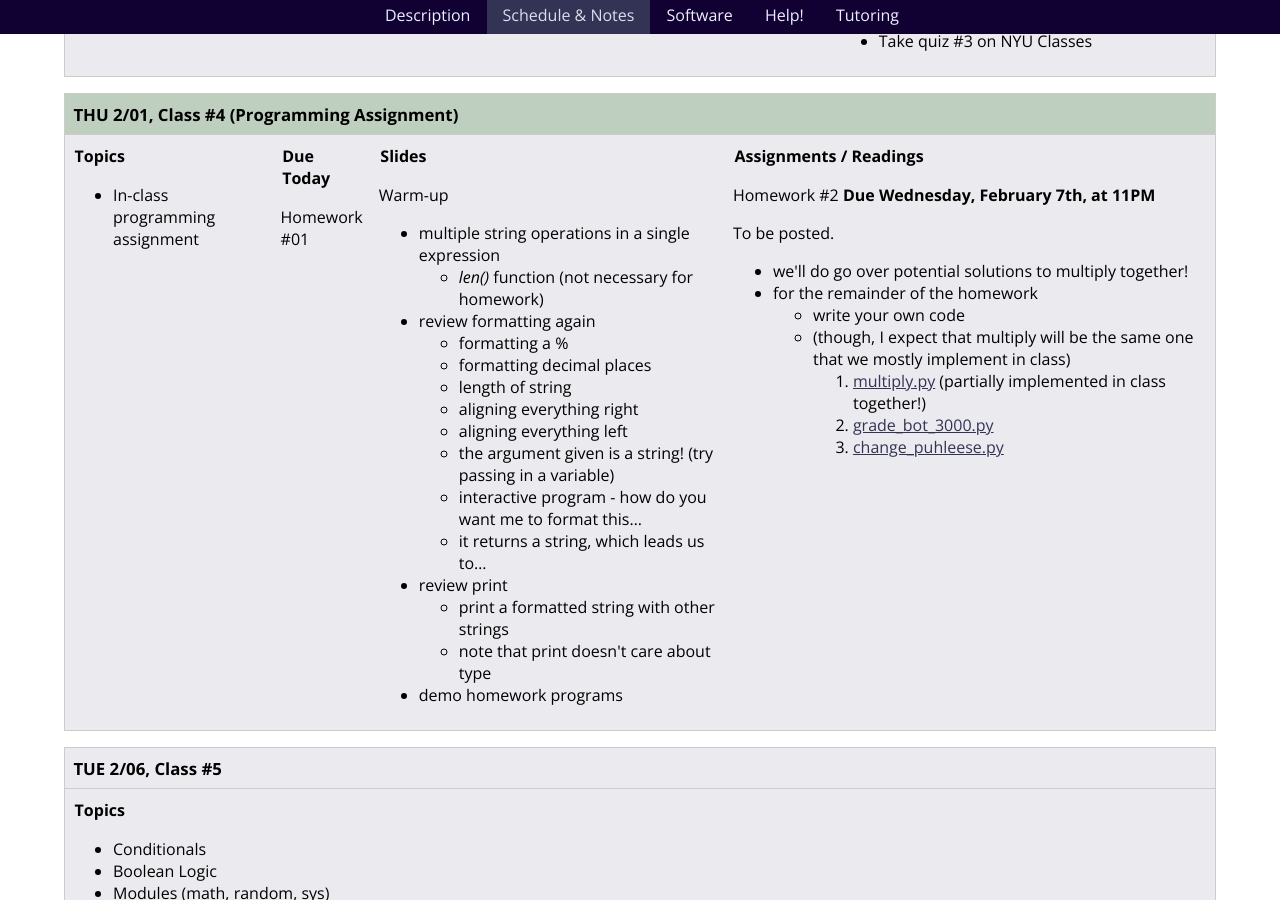
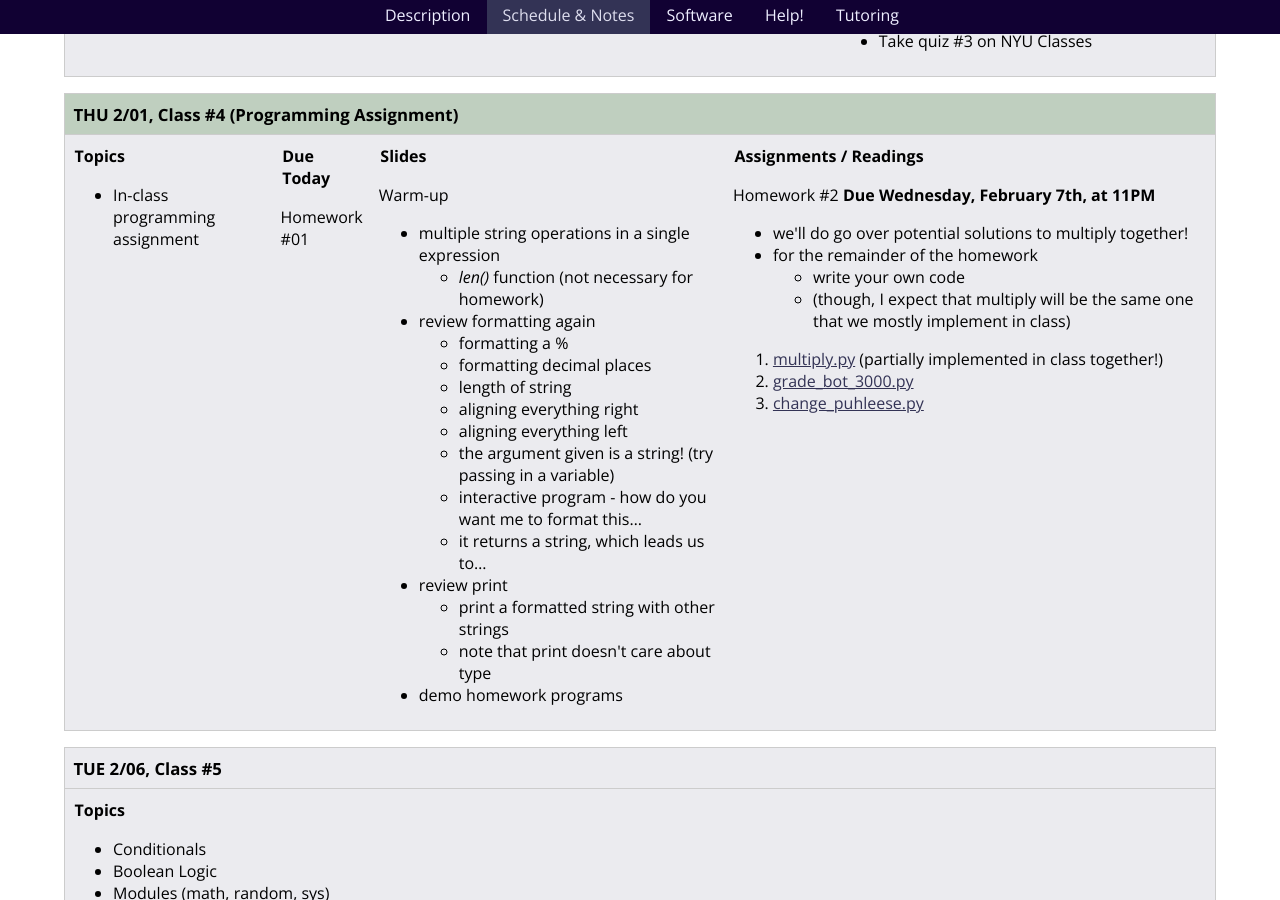
Before and after one commit to foureyes/csci-ua.0002-spring2018-002-008, a Jekyll site: the page built from schedule.markdown, in a window 1280 px wide and 900 px high, scrolled down 1681 px. Built offline with Jekyll 4.4.1, drawn with Linux system fonts in a browser that asks for light colours.

Commit message:
fix up hw 2

```diff
--- a/_includes/classes/04/materials.markdown
+++ b/_includes/classes/04/materials.markdown
@@ -32,12 +32,11 @@ Warm-up
 
 Homework #2 __Due Wednesday, February 7th, at 11PM__
 
-To be posted.
-
 * we'll do go over potential solutions to multiply together!
 * for the remainder of the homework
     * write your own code
     * (though, I expect that multiply will be the same one that we mostly implement in class)
+
 1. [multiply.py](homework/hw02/multiply.py) (partially implemented in class together!)
 2. [grade_bot_3000.py](homework/hw02/grade_bot_3000.py)
 3. [change_puhleese.py](homework/hw02/change_puhleese.py)
```
